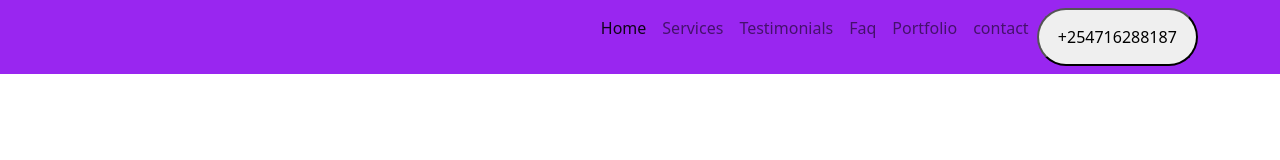
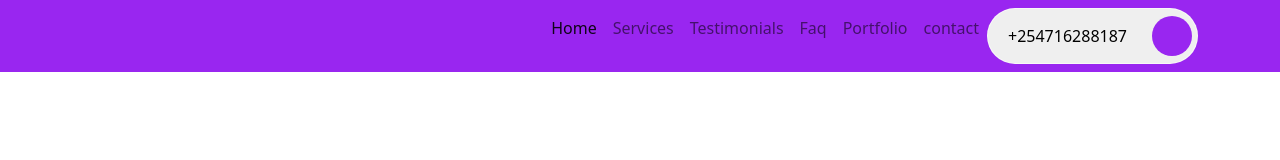
Before and after one commit to MaweuPaul/demo-portfolio, a website: page index.html in a window 1280 px wide. Drawn offline with Linux system fonts and the light colour scheme.

Commit message:
position of rounded-button

```diff
--- a/index.html
+++ b/index.html
@@ -8,7 +8,7 @@
   </head>
   <body>
     <!-- navbar section -->
-    <nav class="navbar navbar-expand-lg navbar-light bg-primary">
+    <nav class="navbar navbar-expand-md navbar-light bg-primary">
         <div class="container">
           <a class="navbar-brand" href="#"></a>
           <button class="navbar-toggler" type="button" data-bs-toggle="collapse" data-bs-target="#navbarNav" aria-controls="navbarNav" aria-expanded="false" aria-label="Toggle navigation">
@@ -34,7 +34,10 @@
               <li class="nav-item">
                 <a class="nav-link" href="#">contact</a>
               </li>
-              <button type="button" class="rounded-pill btn-rounded">+254716288187</button>
+              <button type="button" class="rounded-pill btn-rounded">+254716288187
+                <span></span>
+              </button>
+
             </ul>
           </div>
         </div>
--- a/scss/components/_buttons.scss
+++ b/scss/components/_buttons.scss
@@ -1,6 +1,18 @@
+@use '../custom'as *;
 .btn-rounded{
     position: relative;
-    padding:0.9375rem 1.2rem;
+    padding:0.9375rem 4.375rem 0.9375rem 1.25rem;
     font-weight: 500;
     margin: 0;
+    border:0.1rem solid rgba($white ,0.6);
+    span{
+        position: absolute;
+        background-color: $primary;
+    width:2.5rem;
+    height:2.5rem;
+    top:50%;
+    right:5px;
+   transform: translateY(-50%);
+   border-radius: 50%;
+    }
 }
```
Also changed, not shown: assets/css/style.css, 1 other file.
